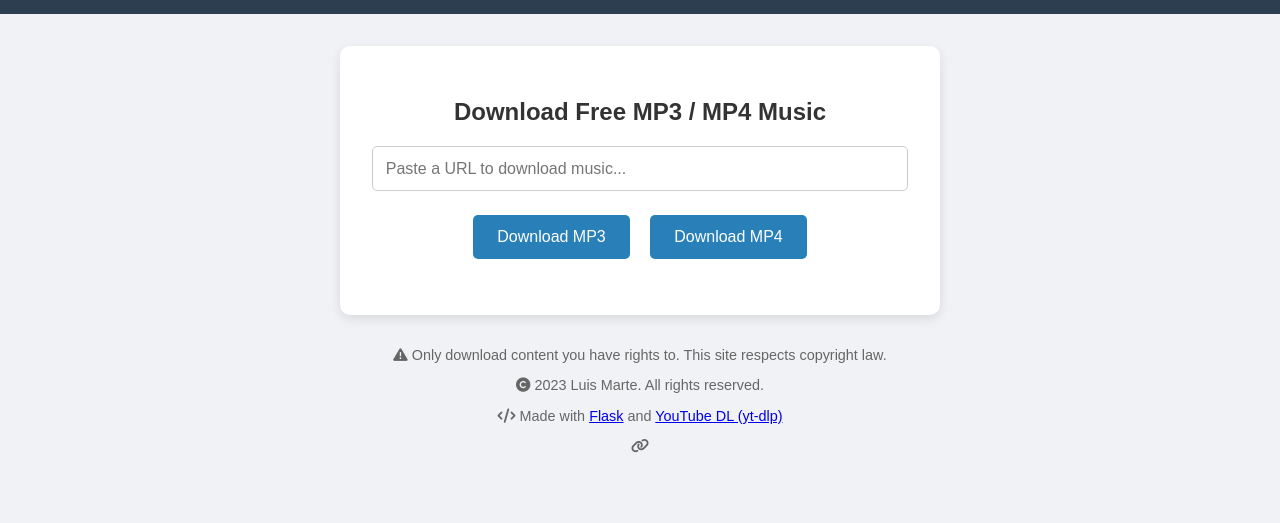
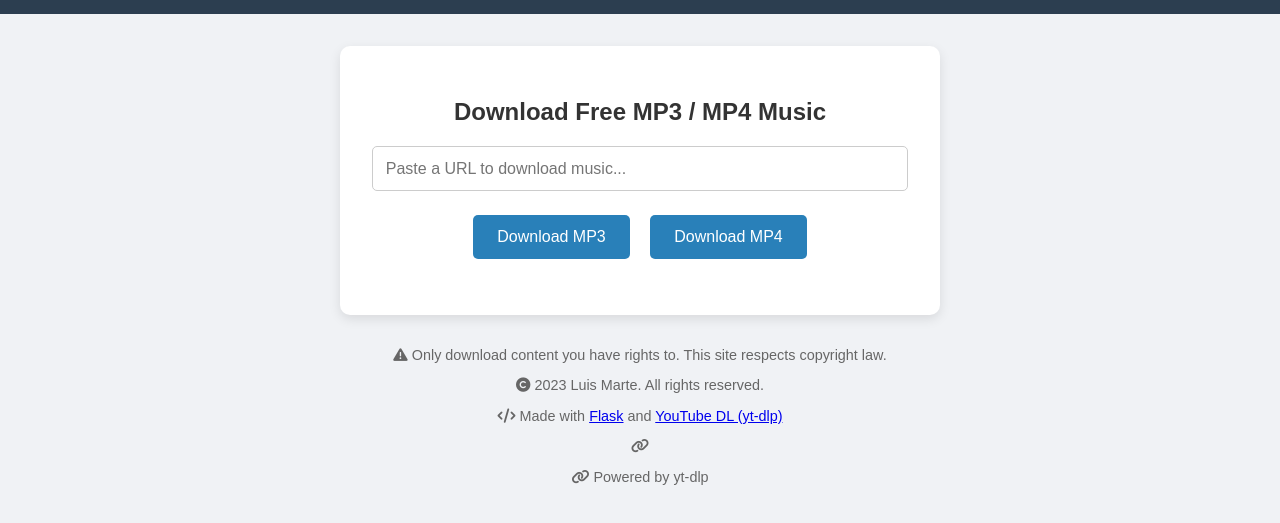
Before and after one commit to LsMarte/Ytube-Converter, a plain HTML site: page index.html in a window 1280 px wide. Shown: the part 55-578 px from the top of the page. Drawn offline with Linux system fonts and the light colour scheme.

Commit message:
Update index.html

```diff
--- a/index.html
+++ b/index.html
@@ -54,6 +54,9 @@
         </p>
         <p>
             <i class="fa-solid fa-link" aria-hidden="true"></i>
+            <p>
+    <i class="fa-solid fa-link" aria-hidden="true"></i> Powered by yt-dlp
+    </p>
 
     </footer>
 
```
